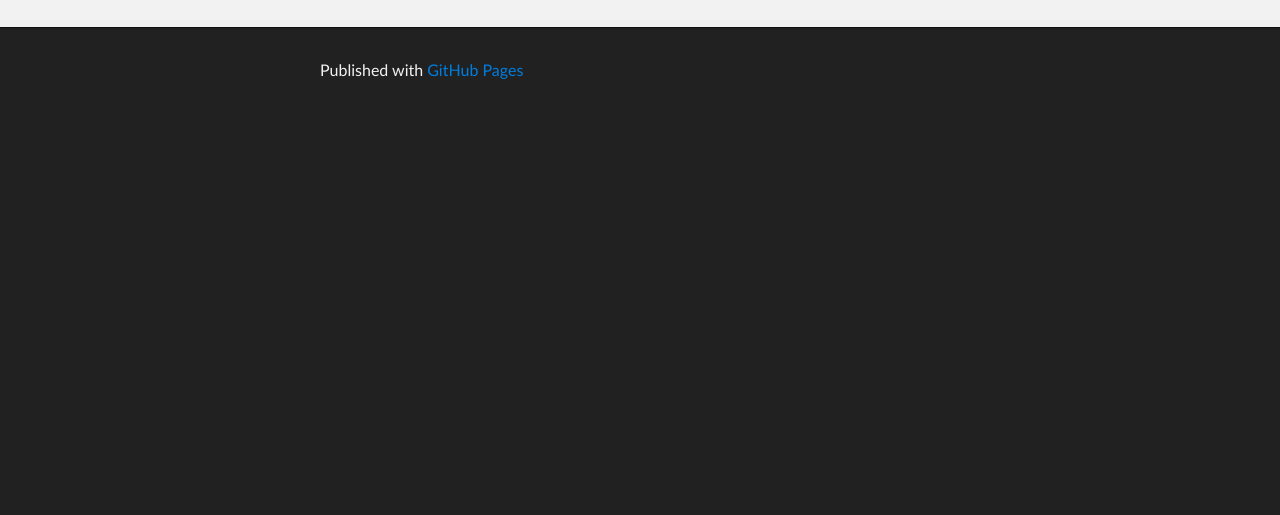
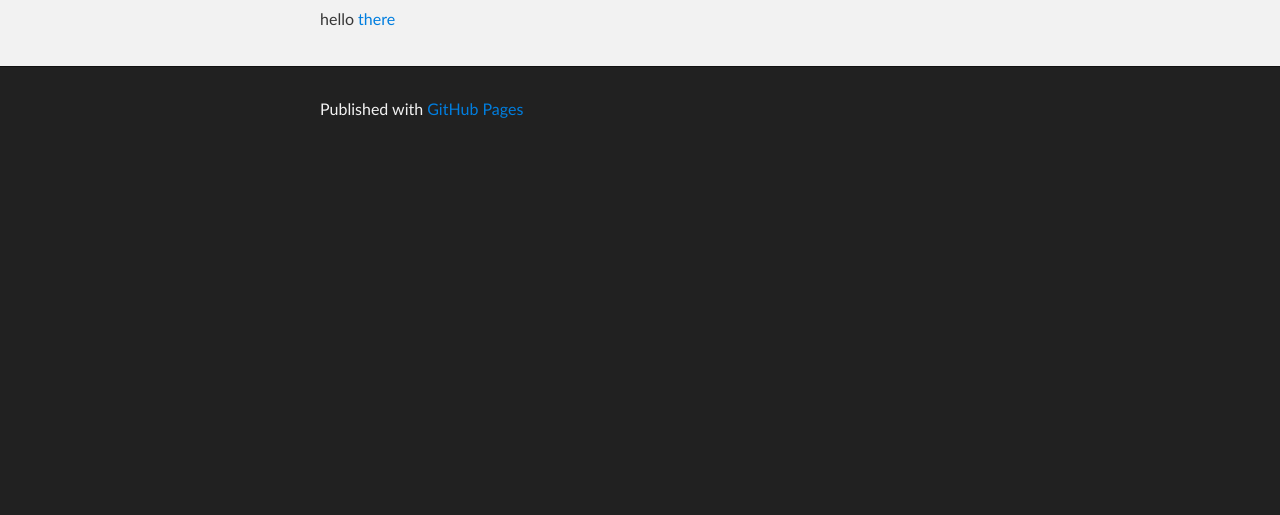
Before and after one commit to jokerswild663/jokerswild663.github.io, a plain HTML site: page index.html in a window 1280 px wide. Shown: the part 285-800 px from the top of the page. Drawn offline with Linux system fonts and the light colour scheme.

Commit message:
Replace master branch with page content via GitHub

```diff
--- a/index.html
+++ b/index.html
@@ -30,7 +30,9 @@
         <h2>
 <a name="jeff-wyckoff" class="anchor" href="#jeff-wyckoff"><span class="octicon octicon-link"></span></a>Jeff Wyckoff</h2>
 
-<a rel="me" href="https://github.com/jokerswild663"></a>
+<p>hello
+<a rel="me" href="https://github.com/jokerswild663">
+there</a></p>
       </section>
     </div>
 
--- a/params.json
+++ b/params.json
@@ -1 +1 @@
-{"name":"Jokerswild663.github.io","tagline":"","body":"##Jeff Wyckoff\r\n\r\n<a rel=\"me\" href=\"https://github.com/jokerswild663\">\r\n","google":"","note":"Don't delete this file! It's used internally to help with page regeneration."}
+{"name":"Jokerswild663.github.io","tagline":"","body":"##Jeff Wyckoff\r\n\r\nhello\r\n<a rel=\"me\" href=\"https://github.com/jokerswild663\">\r\nthere\r\n","google":"","note":"Don't delete this file! It's used internally to help with page regeneration."}
```
